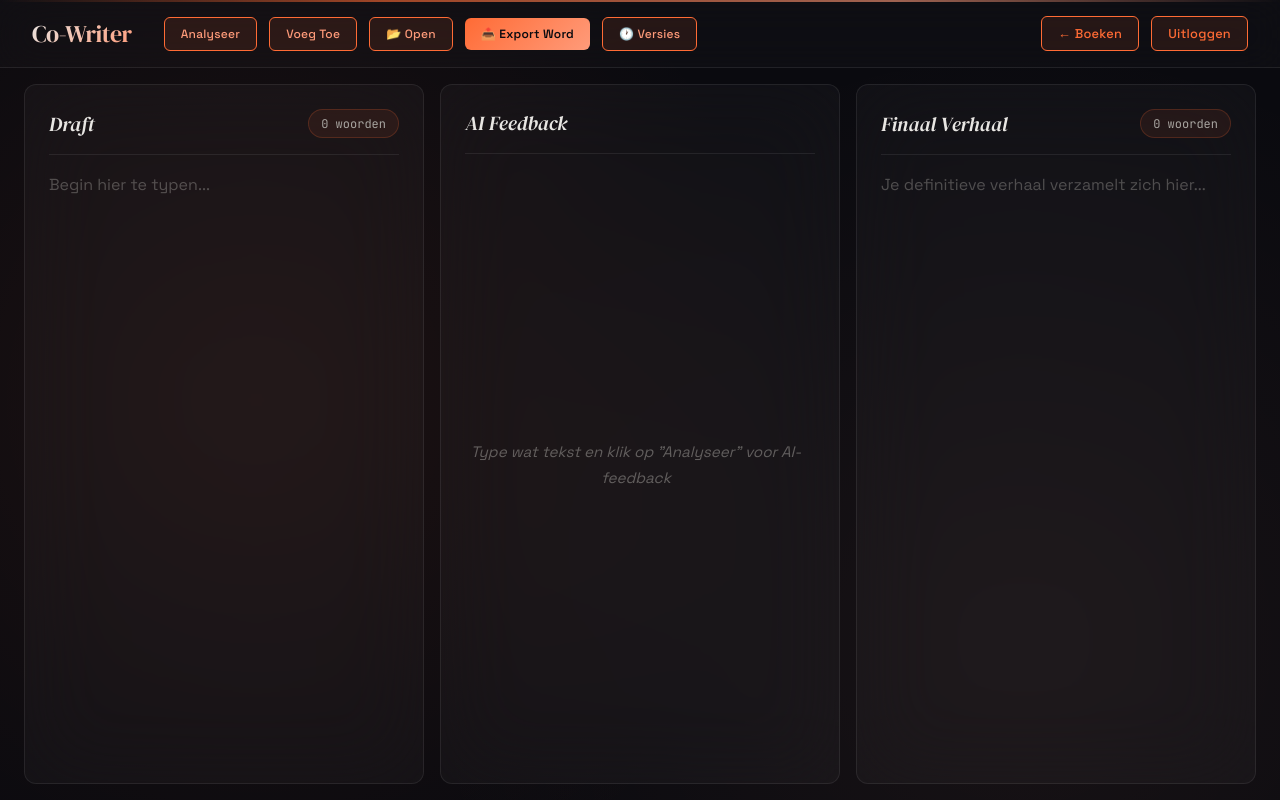
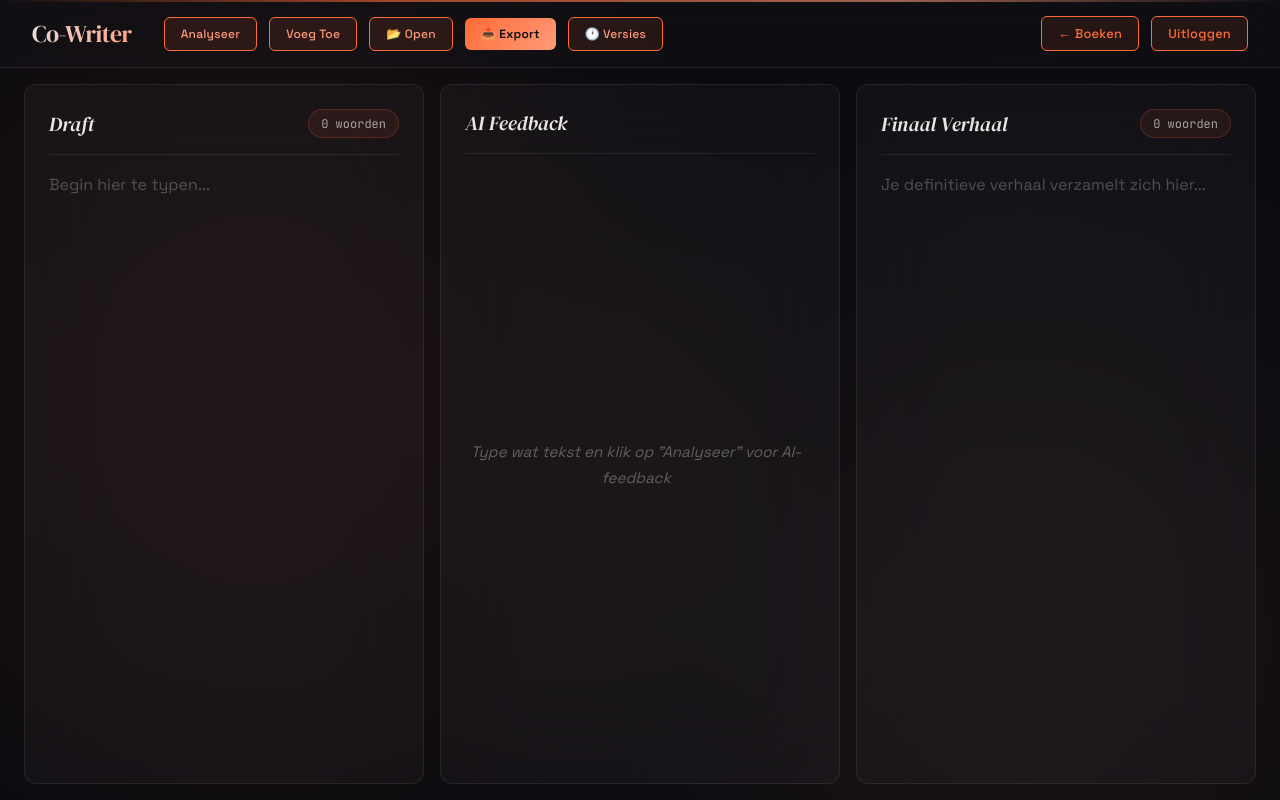
Before and after one commit to Aqua-Devs/Co-Writer, a plain HTML site: page public/co-writer-app.html in a window 1280 px wide. Drawn offline with Linux system fonts and the light colour scheme; a script that the page names is missing.

Commit message:
Export button text fix

```diff
--- a/public/co-writer-app.html
+++ b/public/co-writer-app.html
@@ -571,7 +571,7 @@
                         <button id="getFeedbackBtnHeader">Analyseer</button>
                         <button id="moveToFinalBtnHeader">Voeg Toe</button>
                         <button id="openBtnHeader">📂 Open</button>
-                        <button class="btn-small-primary" id="exportBtnHeader">📤 Export Word</button>
+                        <button class="btn-small-primary" id="exportBtnHeader">📤 Export</button>
                         <button id="versionsBtnHeader">🕐 Versies</button>
                     </div>
                 </div>
```
